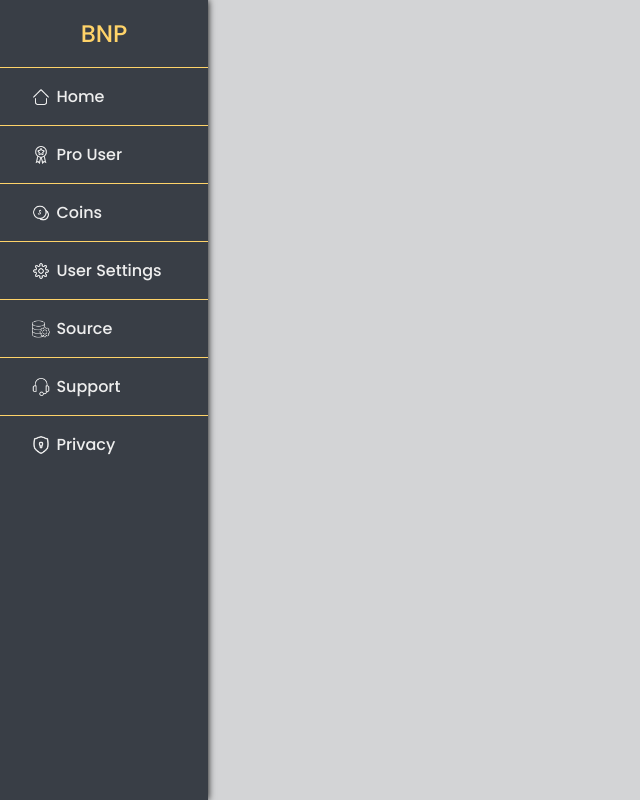
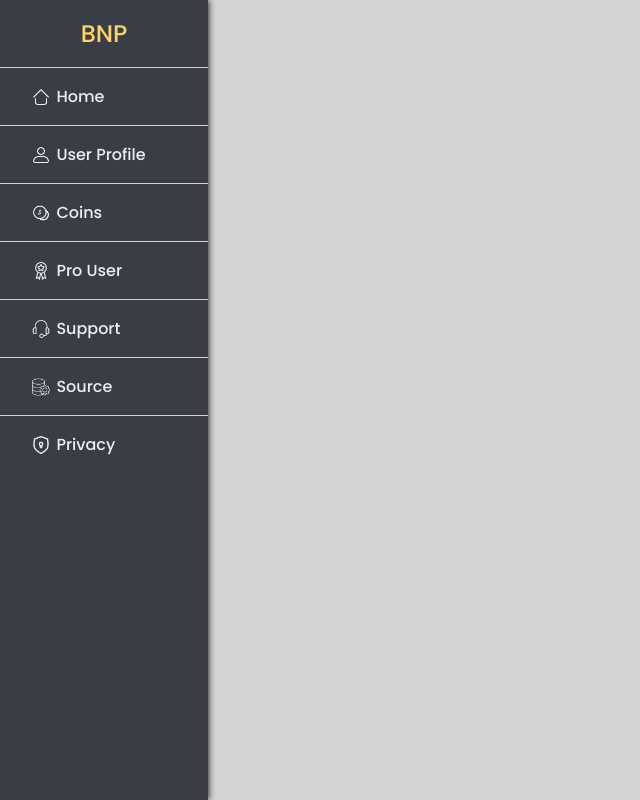
Before and after one commit to SoheilKhorram/BNP, a PHP site: page /panel.php in a window 1280 px wide. Shown: the whole page, without its empty margins (0-640 px from the left). Run offline with PHP 8.4, Linux system fonts and the light colour scheme.

Commit message:
changing the orders in HTML file

```diff
--- a/panel.php
+++ b/panel.php
@@ -18,24 +18,24 @@
             Home
         </li>
         <li class="sidebar__item">
-            <img src="images/medal.png" alt="medal" class="sidebar__img">
-            Pro User
+            <img src="images/user.png" alt="user" class="sidebar__img">
+            User Profile
         </li>
         <li class="sidebar__item">
             <img src="images/coin.png" alt="coin" class="sidebar__img">
             Coins
         </li>
         <li class="sidebar__item">
-            <img src="images/setting.png" alt="setting" class="sidebar__img">
-            User Settings
+            <img src="images/medal.png" alt="medal" class="sidebar__img">
+            Pro User
+        </li>
+        <li class="sidebar__item">
+            <img src="images/support.png" alt="support" class="sidebar__img">
+            Support
         </li>
         <li class="sidebar__item">
             <img src="images/source.png" alt="source" class="sidebar__img">
             Source
-        </li>
-        <li class="sidebar__item">
-            <img src="images/support.png" alt="support" class="sidebar__img">
-            Support
         </li>
         <li class="sidebar__item">
             <img src="images/privacy.png" alt="privacy" class="sidebar__img">
```
